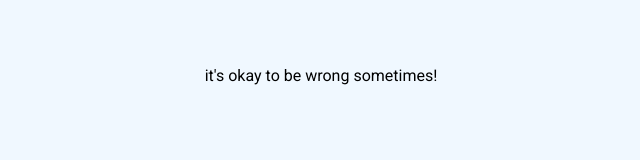
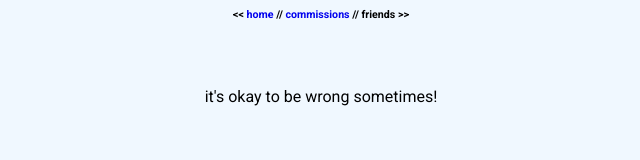
Before and after one commit to cirnorocks/cirnorocks.github.io, a plain HTML site: page ButKomachiIsBetter.html in a window 1280 px wide. Shown: the whole page, without its empty margins (319-959 px from the left). Drawn offline with Linux system fonts and the light colour scheme.

Commit message:
added basic navbar
should help a lil bit. todo: add friends page

```diff
--- a/ButKomachiIsBetter.html
+++ b/ButKomachiIsBetter.html
@@ -22,6 +22,17 @@
 
     </script>
 
+        <div class="nav">
+        <a> << </a>
+        <a href="index.html">home</a>
+        <a> // </a>
+        <a href="comms.html">commissions</a>
+        <a> // </a>
+        <a href-"friends.html">friends</a>
+        <a> >> </a>
+    </div>
+
+
 </head>
 
 
--- a/css/stylesheet.css
+++ b/css/stylesheet.css
@@ -39,6 +39,13 @@ footer {
 
 }
 
+.nav {
+    text-align: center;
+    font-family: 'Roboto', sans-serif;
+    font-size: 8pt;
+    font-weight: 1000;
+}
+
 .wip {
     position: relative;
 
```
Also changed, not shown: 404.html (+0 -1 lines), comms.html (+11 -1 lines), index.html (+10 -1 lines).
